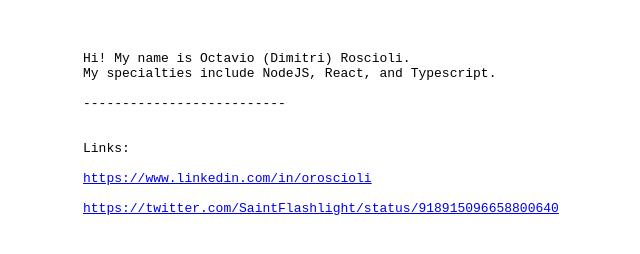
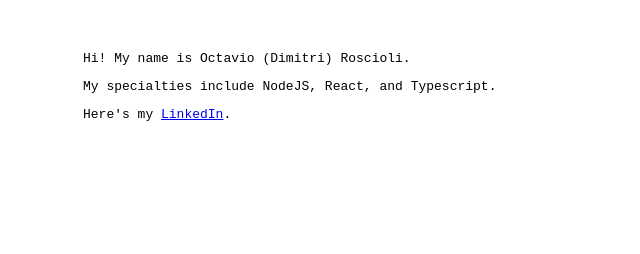
Before and after one commit to roscioli/roscioli.github.io, a plain HTML site: page index.html in a window 1280 px wide. Shown: the whole page, without its empty margins (241-881 px from the left). Drawn offline with Linux system fonts and the light colour scheme.

Commit message:
Update index.html

```diff
--- a/index.html
+++ b/index.html
@@ -16,21 +16,8 @@
     Hi! My name is Octavio (Dimitri) Roscioli.
 
     <br/>
-    My specialties include NodeJS, React, and Typescript.
-    <br/>
-    <br/>
-    <div>
-      --------------------------
-    </div>
-    <br/>
-    <br/>
-    Links:
-    <br/>
-    <br/>
-    <a href="https://www.linkedin.com/in/oroscioli" target="_blank">https://www.linkedin.com/in/oroscioli</a>
-    <br/>
-    <br/>
-    <a href="https://twitter.com/SaintFlashlight/status/918915096658800640" target="_blank">https://twitter.com/SaintFlashlight/status/918915096658800640</a>
+    <p>My specialties include NodeJS, React, and Typescript.</p>
+    <p>Here's my <a target="_blank" href="https://www.linkedin.com/in/octavio1/">LinkedIn</a>.</p>
   </div>
 </body>
 </html>
```
